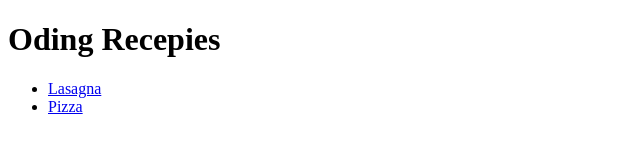
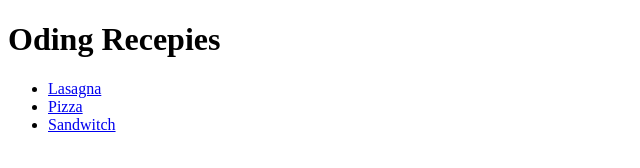
Before and after one commit to kira4749/odin-recipes, a plain HTML site: page index.html in a window 1280 px wide. Shown: the full height of the page, 0-640 px from the left. Drawn offline with Linux system fonts and the light colour scheme.

Commit message:
add a new page

```diff
--- a/index.html
+++ b/index.html
@@ -9,6 +9,7 @@
     <ul>
         <li><a href="lasagna.html">Lasagna</a></li>
         <li><a href="pizza.html">Pizza</a></li>
+        <li><a href="sandwitch.html">Sandwitch</a></li>
     </ul>
 
 </body>
```
